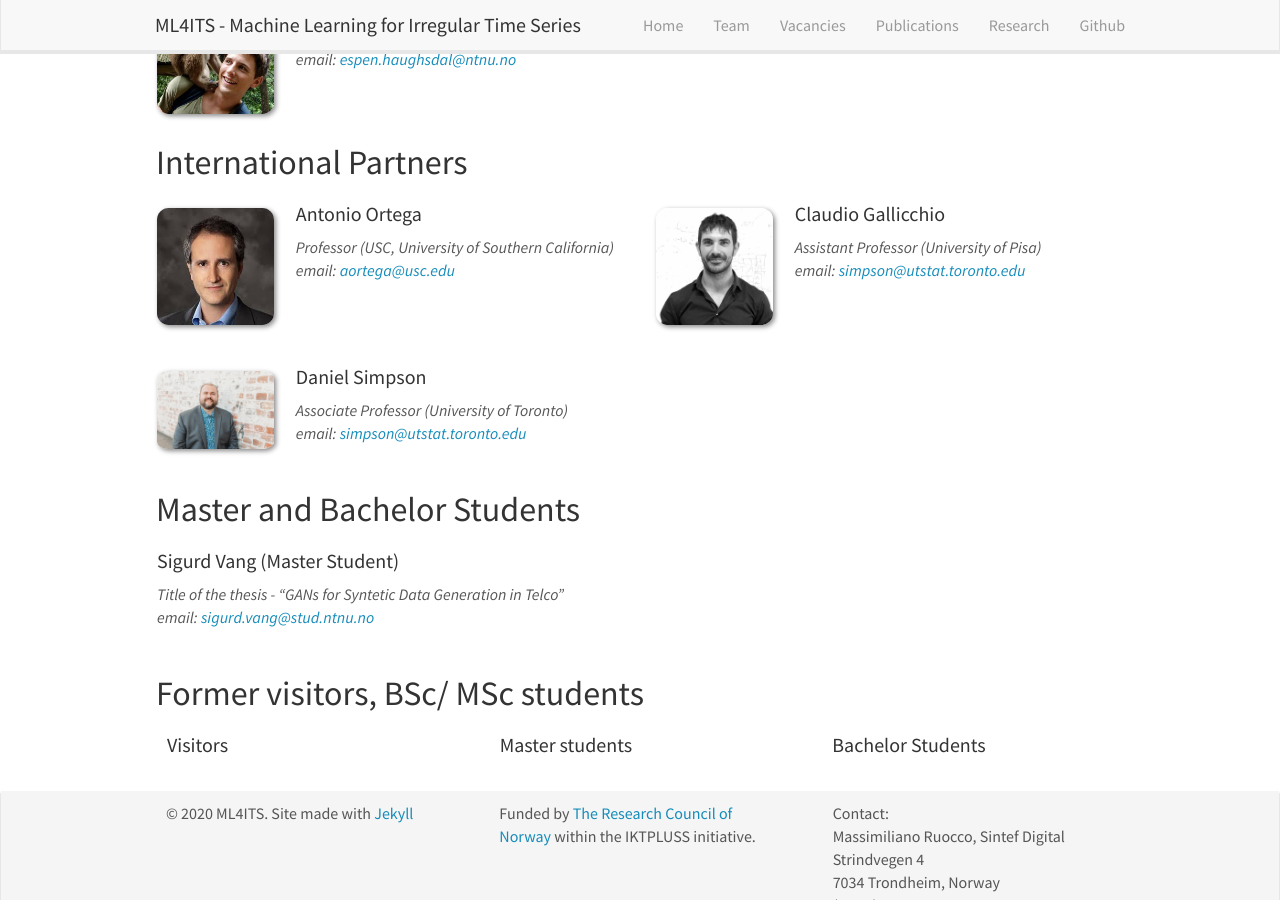
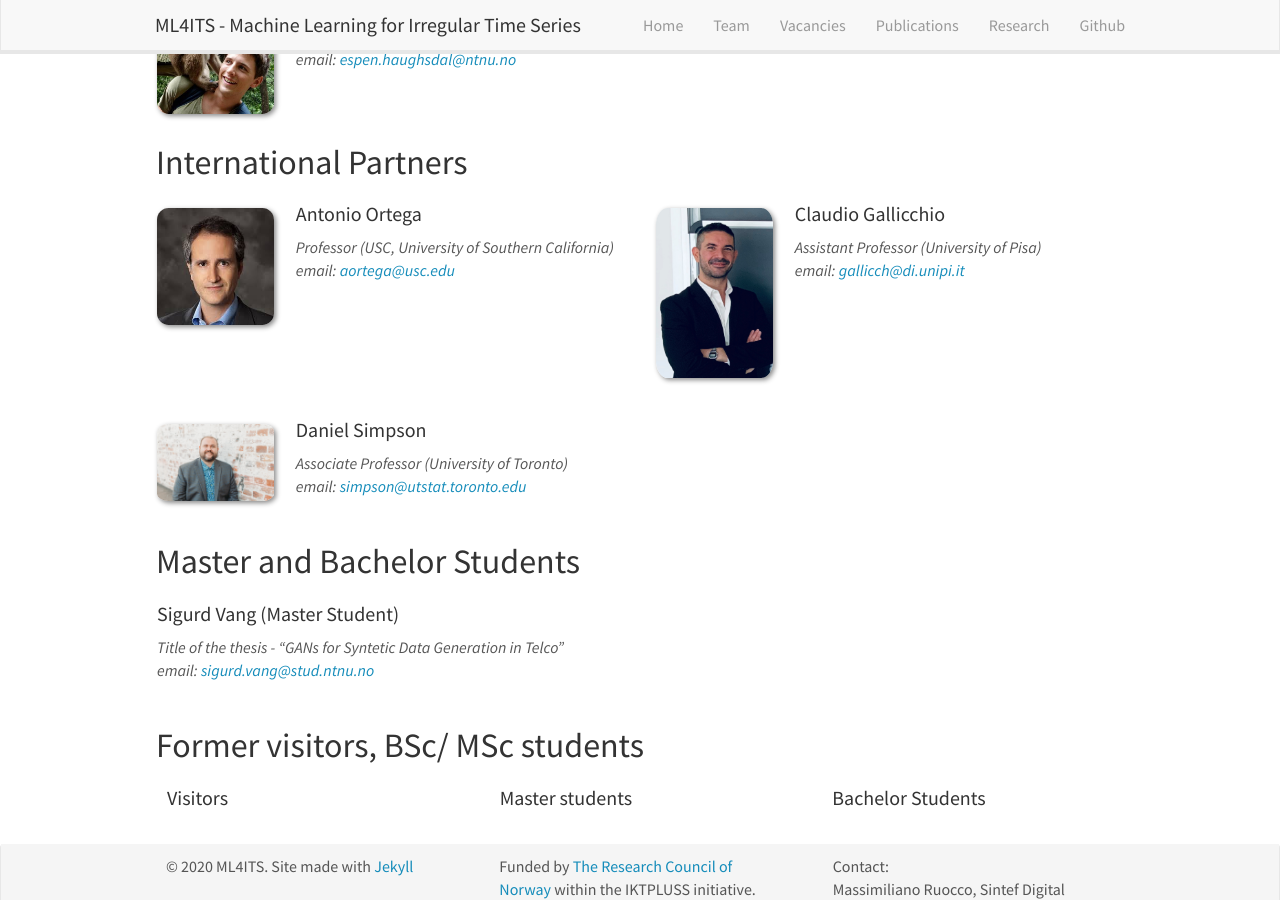
Before and after one commit to ML4ITS/ml4its.github.io.old, a Jekyll site: the page built from _pages/team.md, in a window 1280 px wide and 900 px high, scrolled down 945 px. Built offline with Jekyll 4.4.1, drawn with Linux system fonts in a browser that asks for light colours; nearby versions of some CDN libraries.

Commit message:
Update Claudio

```diff
--- a/_data/international_members.yml
+++ b/_data/international_members.yml
@@ -8,7 +8,7 @@
 - name: Claudio Gallicchio
   photo: claudio.jpg
   info: Assistant Professor (University of Pisa)
-  email: simpson@utstat.toronto.edu
+  email: gallicch@di.unipi.it
   number_educ: 0
   education1: Ph.D, Statistical Department, NTNU
 
```
Also changed, not shown: images/teampic/claudio.jpg.
